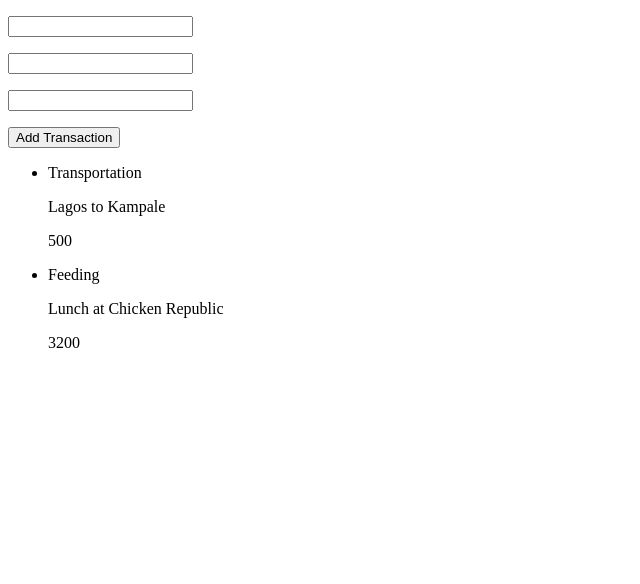
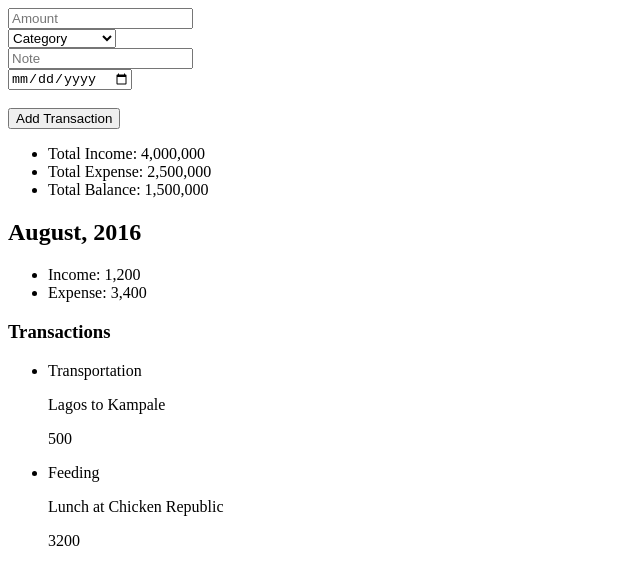
Before and after one commit to solomon-fibonacci/easyFinance, a plain HTML site: page index.html in a window 1280 px wide. Shown: the whole page, without its empty margins (0-640 px from the left). Drawn offline with Linux system fonts and the light colour scheme.

Commit message:
App layout: Placeholders

```diff
--- a/index.html
+++ b/index.html
@@ -10,22 +10,37 @@
     <div id="app">
         <div id="transactionInput">
             <form>
-                <p>
-                    <input type="text">
-                </p>
-                <p>
-                    <input type="select">
-                </p>
-                <p>
-                    <input type="text">
-                </p>
-                <p>
-                    <input type="submit" value="Add Transaction">
-                </p>
+                <input type="text" placeholder="Amount">
+                <br>
+                <select>
+                    <option disabled selected>Category</option>
+                    <option>Transportation</option>
+                    <option>Feeding</option>
+                    <option>Drinking</option>
+                </select>
+                <br>
+                <input type="text" placeholder="Note">
+                <br>
+                <input type="date">
+                <br>
+                <br>
+                <input type="submit" value="Add Transaction">
+                <br>
             </form>
         </div>
         <div id="financeSummary">
+            <ul>
+                <li> Total Income: 4,000,000</li>
+                <li>Total Expense: 2,500,000</li>
+                <li> Total Balance: 1,500,000</li>
+            </ul>
         </div>
+        <h2>August, 2016</h2>
+        <ul>
+            <li>Income: 1,200</li>
+            <li>Expense: 3,400</li>
+        </ul>
+        <h3>Transactions</h3>
         <div id="transactionListing">
             <ul>
                 <li>
```
